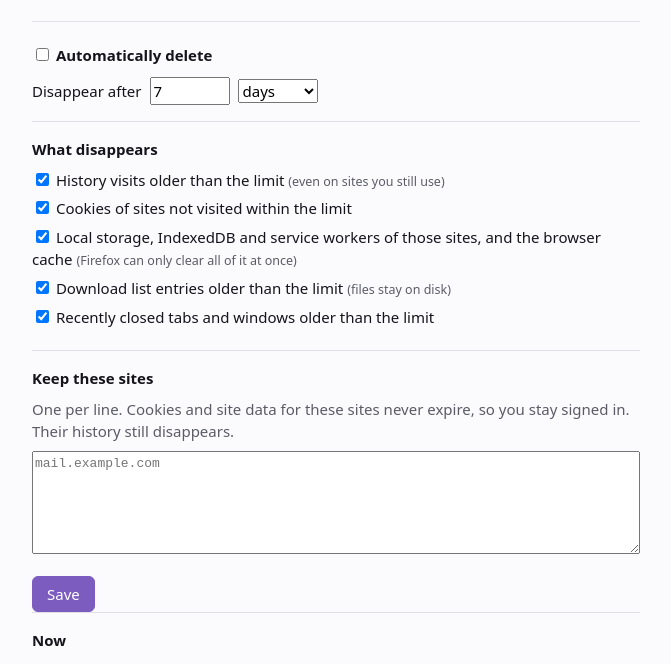
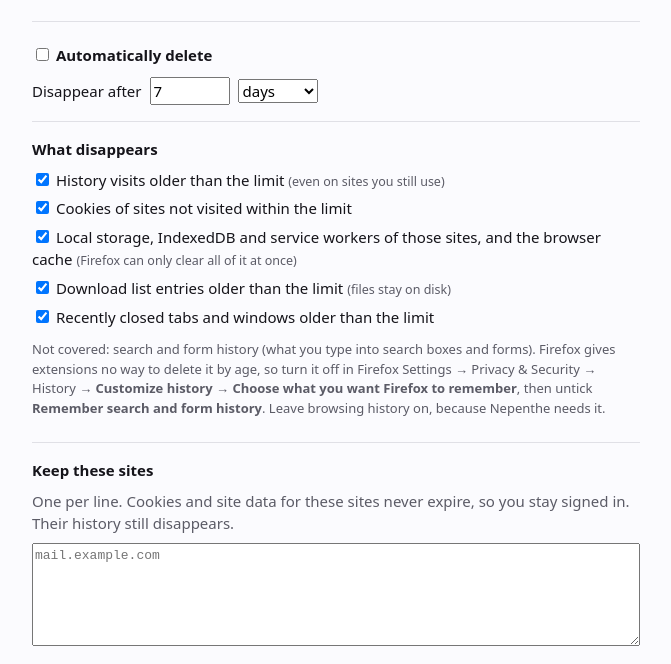
Before and after one commit to dirtyfilthy/nepenthe, a browser extension: page options/options.html in a window 1280 px wide. Shown: the part 126-790 px from the top of the page, without its empty margins (304-975 px from the left). Drawn offline with Linux system fonts and the light colour scheme.

Commit message:
Explain how to turn off search and form history

```diff
--- a/options/options.css
+++ b/options/options.css
@@ -36,6 +36,7 @@ section { border-top: 1px solid var(--line); padding: 16px 0; }
 label { display: block; margin: 6px 0; }
 small, .muted, .hint { color: var(--muted); }
 .hint { margin: 0 0 8px; }
+.note { margin-top: 12px; font-size: 13px; }
 .row { display: flex; gap: 8px; align-items: center; flex-wrap: wrap; margin-top: 10px; }
 .switch { font-weight: 600; }
 input[type=number] { width: 80px; }
--- a/options/options.html
+++ b/options/options.html
@@ -41,6 +41,7 @@
       <label><input type="checkbox" id="siteData"> Local storage, IndexedDB and service workers of those sites, and the browser cache <small>(Firefox can only clear all of it at once)</small></label>
       <label><input type="checkbox" id="downloads"> Download list entries older than the limit <small>(files stay on disk)</small></label>
       <label><input type="checkbox" id="closedTabs"> Recently closed tabs and windows older than the limit</label>
+      <p class="hint note">Not covered: search and form history (what you type into search boxes and forms). Firefox gives extensions no way to delete it by age, so turn it off in Firefox Settings → Privacy &amp; Security → History → <b>Customize history</b> → <b>Choose what you want Firefox to remember</b>, then untick <b>Remember search and form history</b>. Leave browsing history on, because Nepenthe needs it.</p>
     </section>
 
     <section>
```
Also changed, not shown: README.md.
